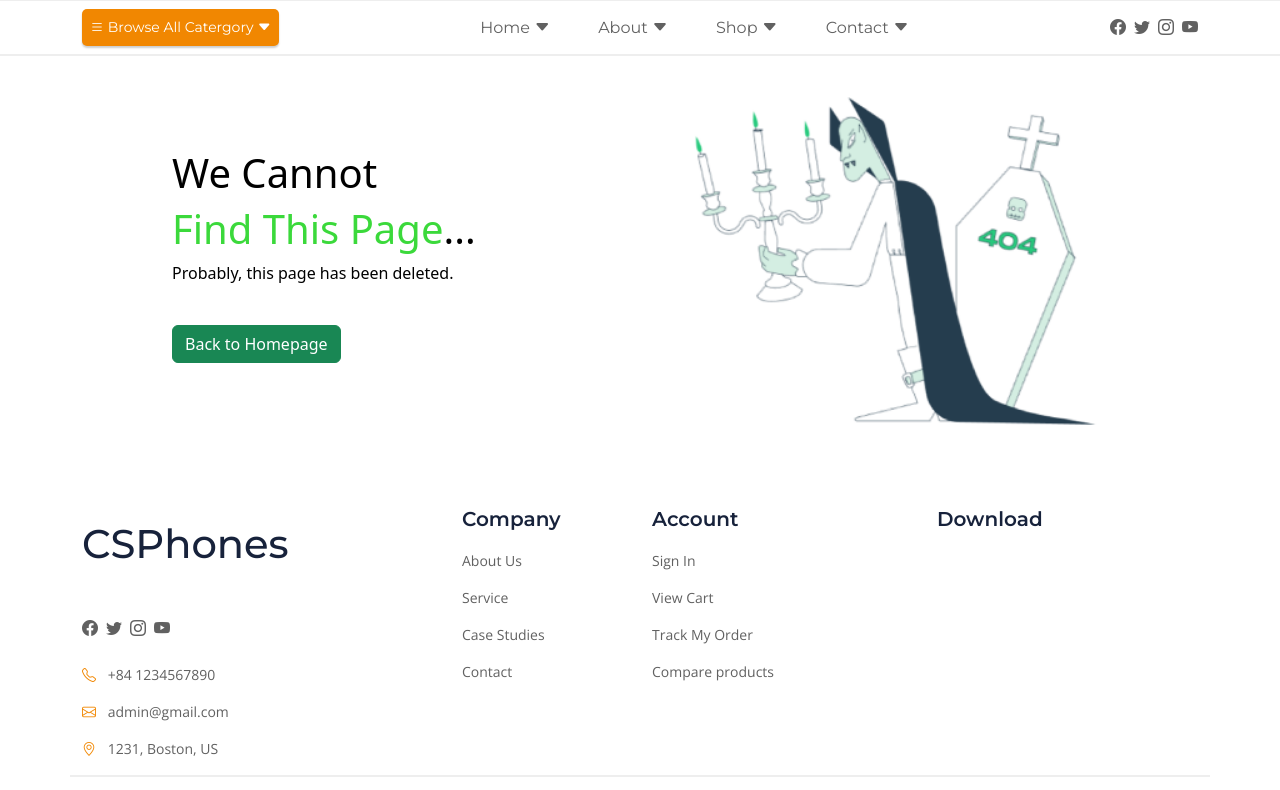
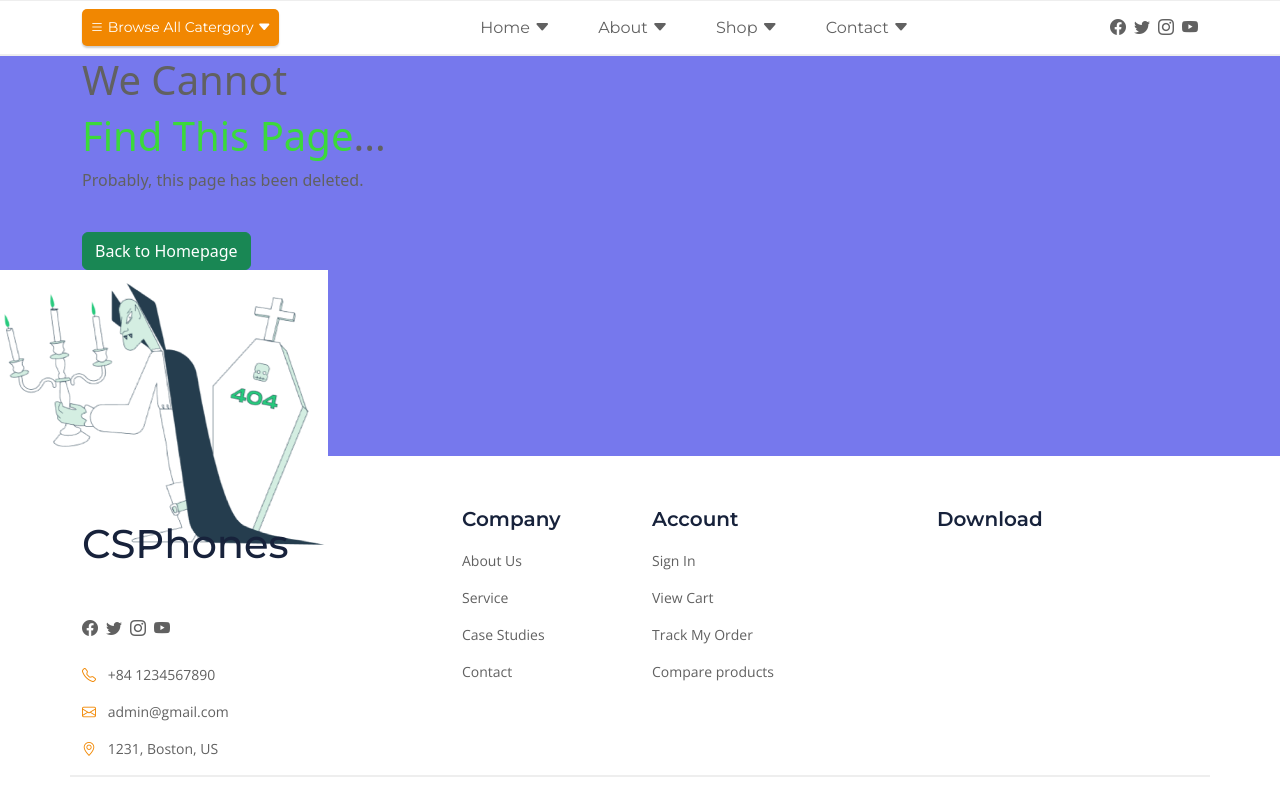
Before and after one commit to phuoctai1644/electronic-ecommerce-web, a PHP site: page /error.html in a window 1280 px wide. Shown: the part 101-891 px from the top of the page. Run offline with PHP 8.4, Linux system fonts and the light colour scheme; some libraries are stand-ins or nearby versions.

Commit message:
update css

```diff
--- a/style.css
+++ b/style.css
@@ -175,36 +175,3 @@
 }
 
 /*# sourceMappingURL=style.css.map */
-
-.secondary-color-bg{
-  display: flex;
-  align-items: center;
-  align-content: center;
-  margin-left: auto;
-  margin-right: auto;
-  text-align: center;
-  color: white;
-}
-.error-page{
-  display: grid;
-  grid-template-columns: 50% 50%;
-  background-color: white;
-  color: black;
-}
-.error-page .container{
-  text-align: left;
-  margin-left: 25%;
-}
-.error-page .error-img{
-  display: flex;
-  align-items: center;
-  align-content: center;
-  margin-left: 50px;
-}
-.error-page .error-img img{
-  height: 350px;
-}
-.success{
-  background-color: rgb(184, 244, 205);
-  color: black;
-}
```
